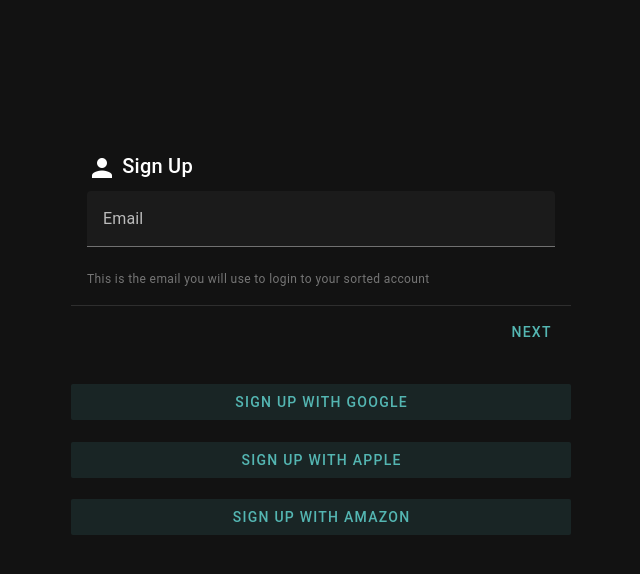
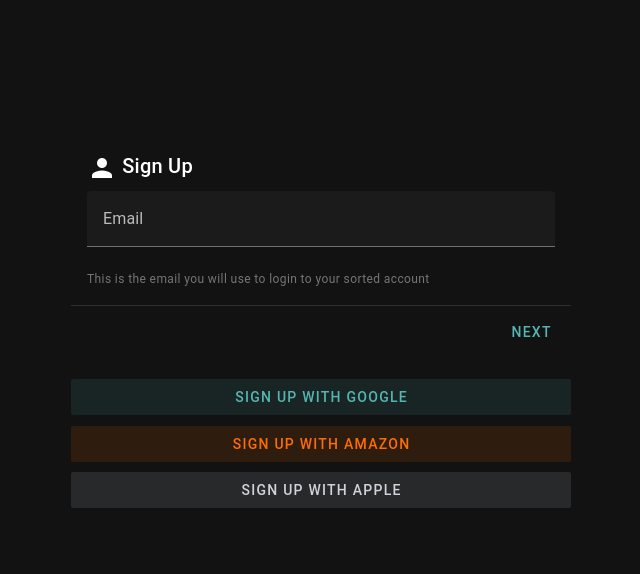
Before and after one commit to abzy-iscool/App, a Vue app: page / in a window 1280 px wide. Shown: the top 574 px of the page, without its empty margins (319-959 px from the left). Built offline with nearby package versions, Linux system fonts and the light colour scheme.

Commit message:
updates added

```diff
--- /dev/null
+++ b/src/components/AmanzonAuthButton.vue
@@ -0,0 +1,28 @@
+<script setup lang="ts">
+
+
+</script>
+
+<template>
+
+
+        <v-btn
+          class="amazonAuthButton"
+          color="#ff6d00"
+          variant="tonal"
+          rounded="sm"
+          width="500"
+        >
+          Sign Up with Amazon
+        </v-btn>
+
+
+</template>
+
+<style scoped>
+
+.amazonAuthButton{
+  margin: 1%;
+  place-self: center;
+}
+</style>
--- /dev/null
+++ b/src/components/AppleAuthButton.vue
@@ -0,0 +1,28 @@
+<script setup lang="ts">
+
+
+</script>
+
+<template>
+
+
+        <v-btn
+          class="appleAuthButton"
+          color="#ced4da"
+          variant="tonal"
+          rounded="sm"
+          width="500"
+        >
+          Sign Up with Apple
+        </v-btn>
+
+
+</template>
+
+<style scoped>
+
+.appleAuthButton{
+    margin: 1%;
+  place-self: center;
+}
+</style>
--- /dev/null
+++ b/src/components/GoogleAuthButton.vue
@@ -0,0 +1,28 @@
+<script setup lang="ts">
+
+
+</script>
+
+<template>
+
+
+        <v-btn
+          class="googleAuthButton"
+          color="secondary"
+          variant="tonal"
+          rounded="sm"
+          width="500"
+        >
+          Sign Up with Google
+        </v-btn>
+
+
+</template>
+
+<style scoped>
+
+.googleAuthButton{
+    margin: 1%;
+  place-self: center;
+}
+</style>
--- a/src/views/Auth.vue
+++ b/src/views/Auth.vue
@@ -1,6 +1,8 @@
 <script setup lang="ts" >
 import { ref } from 'vue'
-
+import amazonAuthButton from '../components/AmanzonAuthButton.vue'
+import googleAuthButton from '../components/GoogleAuthButton.vue'
+import appleAuthButton from '../components/AppleAuthButton.vue'
 const step = ref()
 </script>
 
@@ -98,35 +100,9 @@
           </v-col>
         </v-row>
       </v-container>
-        <v-btn
-          class="signup_google"
-          color="secondary"
-          variant="tonal"
-          rounded="sm"
-          width="500"
-        >
-          Sign Up with Google
-        </v-btn>
-
-        <v-btn
-          class="signup_google"
-          color="secondary"
-          variant="tonal"
-          rounded="sm"
-          width="500"
-        >
-          Sign Up with Apple
-        </v-btn>
-
-        <v-btn
-          class="signup_google"
-          color="secondary"
-          variant="tonal"
-          rounded="sm"
-          width="500"
-        >
-          Sign Up with Amazon
-        </v-btn>
+      <googleAuthButton></googleAuthButton>
+      <amazonAuthButton></amazonAuthButton>
+      <appleAuthButton></appleAuthButton>
     </div>
   </v-app>
 </template>
@@ -138,9 +114,5 @@
   place-self: center;
   align-self: center;
 }
-.signup_google{
-  margin: 2%;
-  place-self: center;
-}
 
 </style>
```
Also changed, not shown: src/components/SearchBar.vue (added), 1 other file (tests, documents, lock files or other folders).
